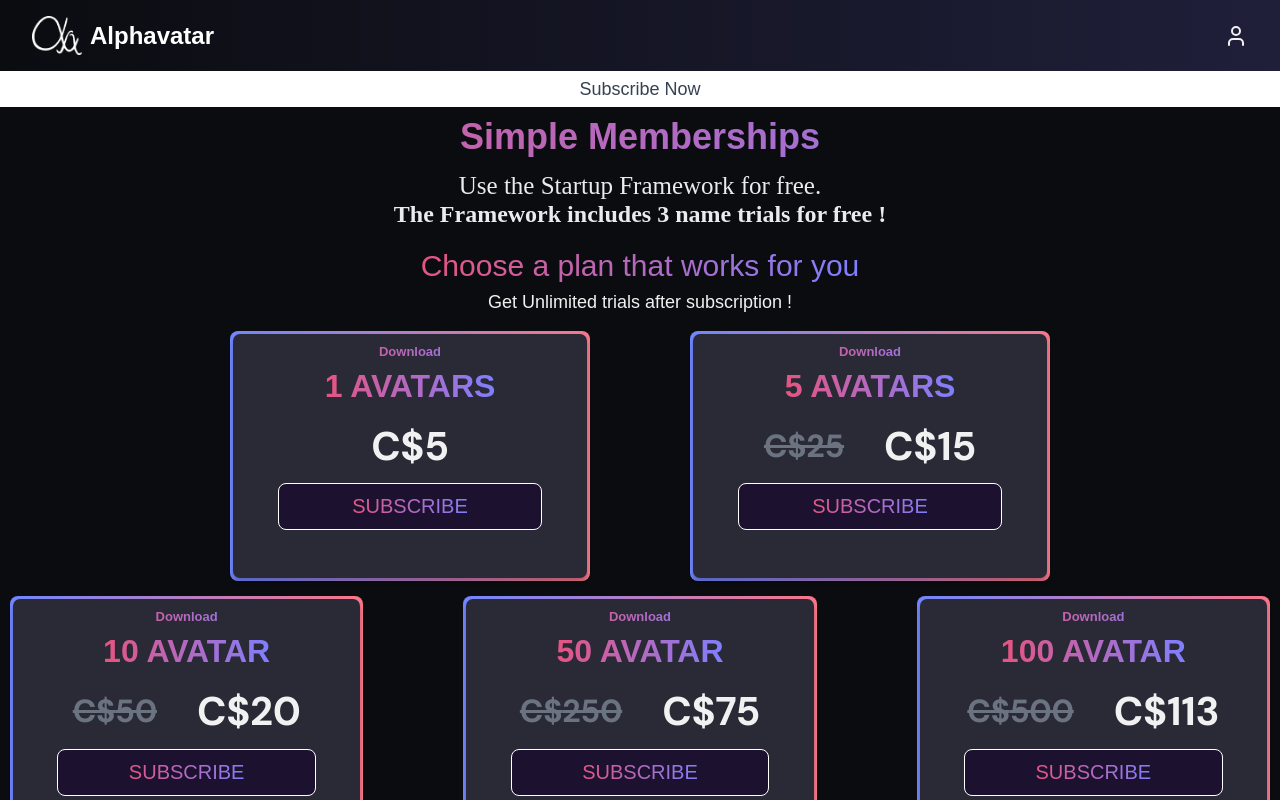
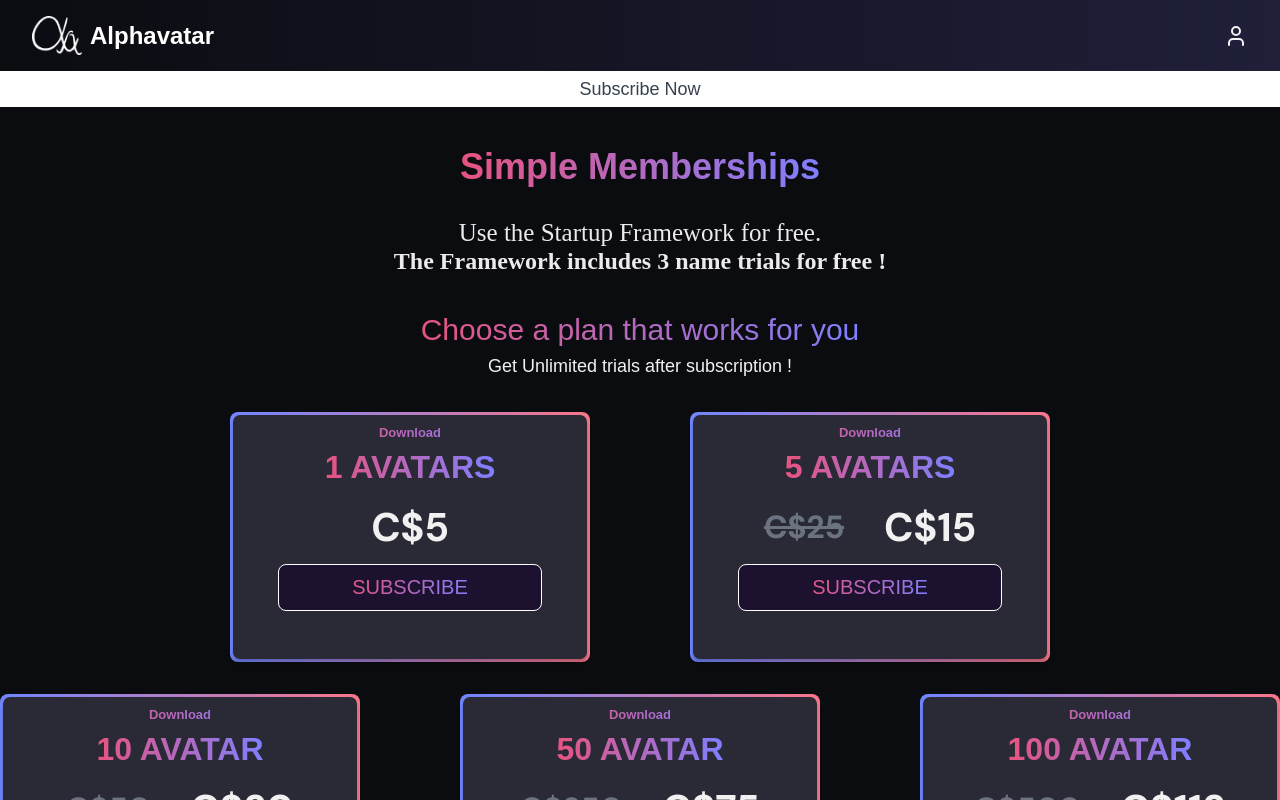
Before and after one commit to coolCoderD/Alpha_Avatar, a React (Create React App) app: page /memberships in a window 1280 px wide. Shown: the top 800 px of the page. Built offline with nearby package versions, Linux system fonts and the light colour scheme; no server answers; the database is empty; sample sign-in values are in the browser's storage; a web font is replaced by a local one.

Commit message:
ui fixed

```diff
--- a/src/App.css
+++ b/src/App.css
@@ -435,11 +435,10 @@
   content: "";
   position: absolute;
   display: flow;
-  top: 20%;
   height: fit-content;
   left: 3%;
   right: 0;
-  bottom: 0;
+  bottom: 1;
   z-index: -12; /* Place the gradient border below the content */
   border-radius: 20px; /* Match the border-radius of the container */
   padding: 4px; /* This defines the border width */
--- a/src/components/sections/AccountVerification.jsx
+++ b/src/components/sections/AccountVerification.jsx
@@ -162,7 +162,7 @@
       }}
     >
       <div style={{ zIndex: 0 }}>
-        <div className="login-bg">
+        <div className="login-bg md:top-[15%]">
           <div className="login-gradient-text flex justify-center items-center h-[80px]">
             Sign up
           </div>
--- a/src/components/sections/AvatarCreation.jsx
+++ b/src/components/sections/AvatarCreation.jsx
@@ -349,7 +349,7 @@
 
         <div className="hidden md:block">
           <div className="gradient-border mr-20  md:mr-0 w-[100%]">
-            <div className="styled-input flex flex-col gap-2 ">
+            <div className="styled-input flex flex-col gap-1 ">
               {info.map(({ imageSrc, text, imageClass, textClass = "ml-12" }, index) => (
                 <div key={index} className="flex flex-row relative justify-center items-center gap-1">
                   <img src={imageSrc} className={`w-[10%] absolute left-0 ${imageClass}`} />
@@ -373,7 +373,7 @@
       ) : null}
 
       {loading ? (
-        <div className="h-[500px] md:h-full w-full flex justify-center items-center">
+        <div className="h-[600px] md:h-[600px] w-full flex justify-center items-center">
         <div className="scrollbar-hidden overflow-y-scroll w-[100%] md:w-[70%] grid-container h-full flex justify-center items-center">
           <div class="spinner mt-8 mb-3">
             <div class="spinnerin "></div>
@@ -389,7 +389,7 @@
               return (
                 <div
                   key={key}
-                  className="avatar-card bg-[#FFF] grid-item flex flex-col justify-between p-1 relative"
+                  className="avatar-card bg-[#FFF]  grid-item flex flex-col justify-between p-1 relative"
                 >
                   <div className=" absolute  flex flex-col items-end right-0">
                     {/* <div>
--- a/src/components/sections/Description.jsx
+++ b/src/components/sections/Description.jsx
@@ -37,7 +37,7 @@
           justifyContent: "center",
         }}
       >
-        <div className="login-bg w-[60%]   " >
+        <div className="login-bg  w-[60%]   " >
           <div className="flex flex-col md:flex-col justify-center w-[100%] md:pl-10 pr-14 pr-10 pt-10">
             <div className="bigText pl-9 text-center mb-4 ">
               What description suits you best ?
--- a/src/components/sections/Login.jsx
+++ b/src/components/sections/Login.jsx
@@ -377,7 +377,7 @@
         message={snackbarMessage}
       />
       <div style={{   height: '100%', zIndex: 1 ,}}>
-        <div className="login-bg ">
+        <div className="login-bg md:top-[15%] ">
         <div className="login-gradient-text flex justify-center items-center h-[80px] " >
                 Sign in
             </div>
--- a/src/components/sections/Memberships.jsx
+++ b/src/components/sections/Memberships.jsx
@@ -31,16 +31,9 @@
     <>
     <Header/>
     <div
-      style={{
-        display: "flex",
-        justifyContent: "center",
-        flexDirection: "column",
-        backgroundColor: "#0b0c10",
-        gap: 15,
-        padding:10,
-
-      }}
-    >
+        className="flex flex-col items-center bg-[#0b0c10] gap-8 py-10 px-4"
+        style={{ minHeight: "100vh" }}
+      >
       <div className="flex flex-col">
         {/* <div className="text-[#7186FF] text-[13px] text-center">PRICING</div> */}
         <div className="gradient-text-m text-4xl  p-0">Simple Memberships </div>
--- a/src/components/sections/OtpVerification.jsx
+++ b/src/components/sections/OtpVerification.jsx
@@ -279,7 +279,7 @@
       }}
     >
       <div style={{zIndex: 0 }}>
-        <div className="login-bg">
+        <div className="login-bg md:top-[15%]">
           <div className="login-gradient-text flex justify-center items-center h-[80px]">
             Sign up
           </div>
--- a/src/components/sections/SignIn.jsx
+++ b/src/components/sections/SignIn.jsx
@@ -301,7 +301,7 @@
           onClose={handleSnackbarClose}
           message={snackbarMessage}
         />
-        <div className="login-bg">
+        <div className="login-bg md:top-[15%]">
           <div id="recaptcha-container"></div>
 
           <div className="login-gradient-text flex justify-center items-center h-[80px]">Sign up as new user</div>
```
